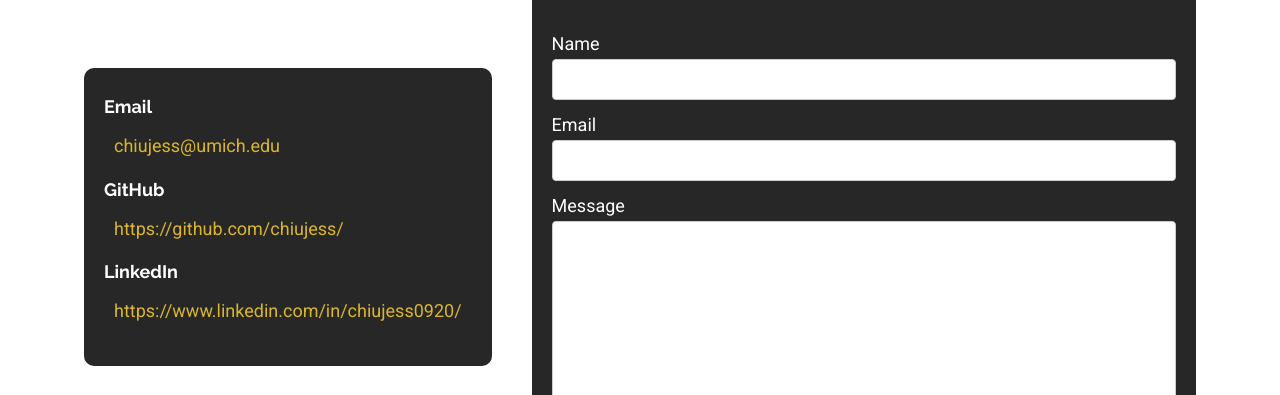
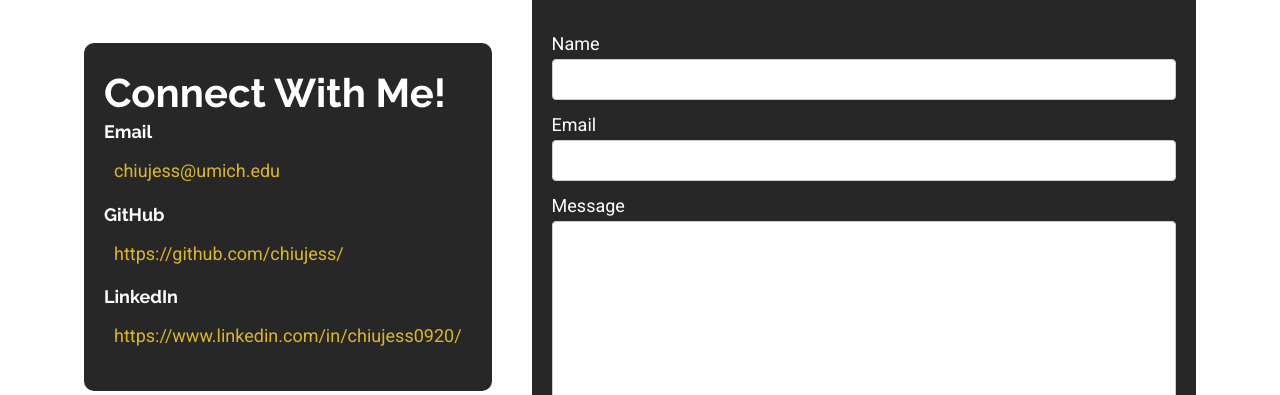
Before and after one commit to chiujess/chiujess.github.io, a plain HTML site: page contacts.html in a window 1280 px wide. Shown: the part 705-1100 px from the top of the page. Drawn offline with Linux system fonts and the light colour scheme.

Commit message:
Fixed form label issue for axe

```diff
--- a/contacts.html
+++ b/contacts.html
@@ -35,7 +35,8 @@
     <header class="parallax">
         <h1>Contacts</h1>
     </header>
-    <div id="contact-info">
+    <div role="connect information" id="contact-info">
+      <h2>Connect With Me!</h2>
       <h3>Email</h3>
       <p><a class="yellow-link" href="mailto:chiujess@umich.edu">chiujess@umich.edu</a></p>
       <h3>GitHub</h3>
@@ -50,7 +51,7 @@
       <input type="text" required id="name" name="name">
 
       <label for="email">Email</label>
-    <input type="text" required name="email">
+      <input type="text" required id="email" name="email">
 
       <label for="message">Message</label>
       <textarea id="message" required name="message"></textarea>
```
Lines whose indentation alone changed are shown as unchanged.
